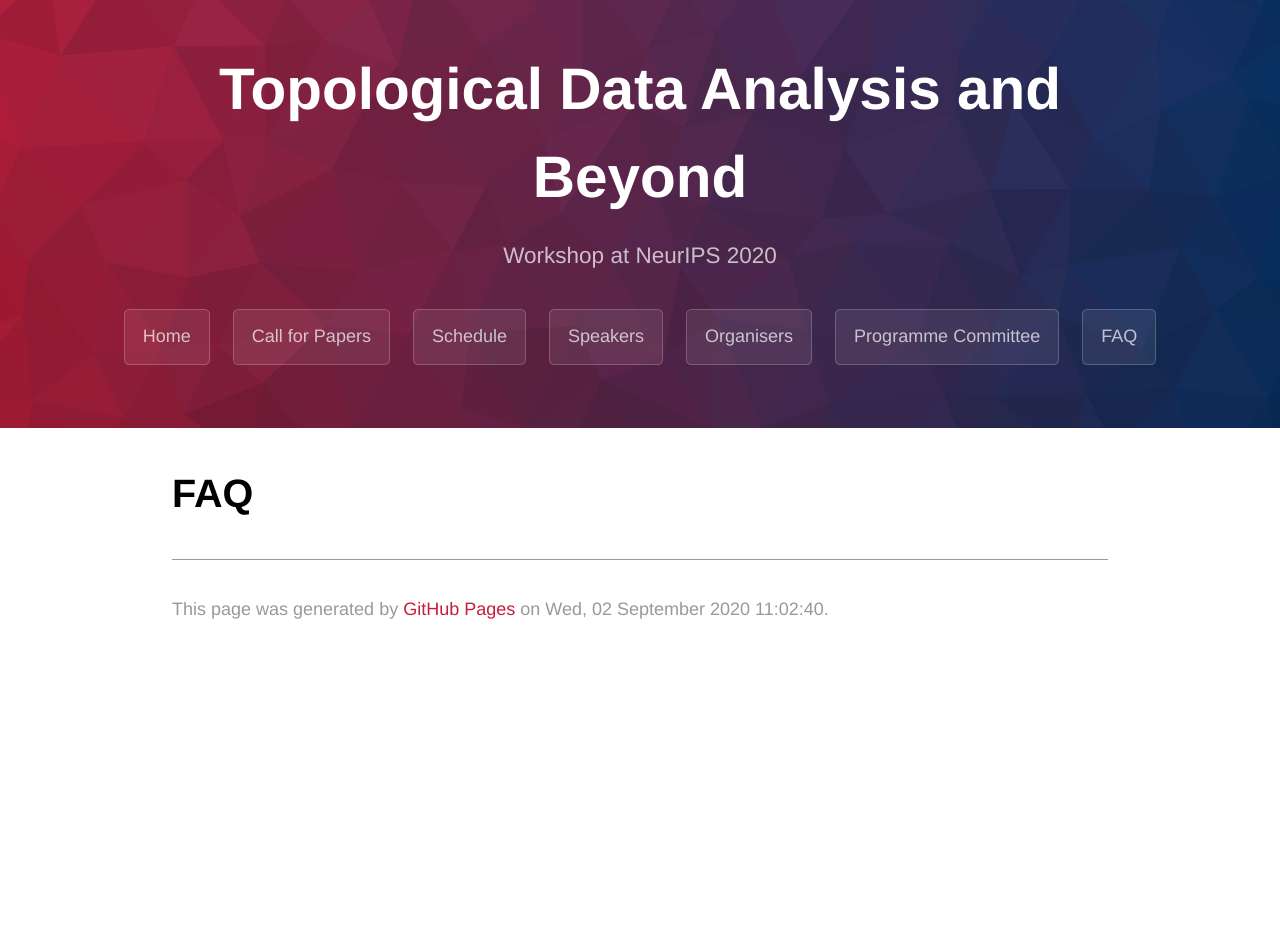
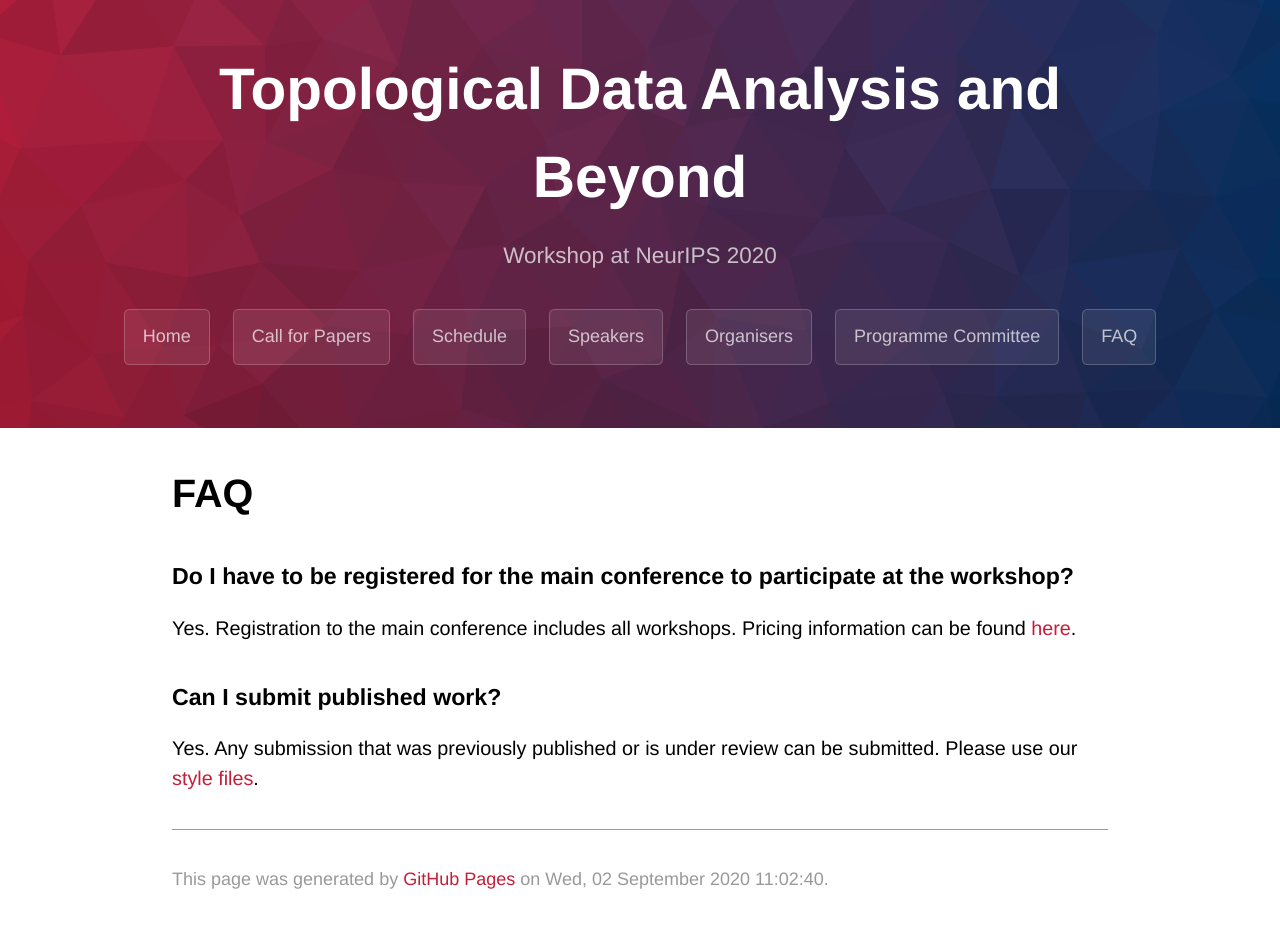
Before and after one commit to tda-in-ml/tda-in-ml.github.io, a Jekyll site: the page built from faq.md, in a window 1280 px wide. Built offline with Jekyll 4.4.1, drawn with Linux system fonts in a browser that asks for light colours; some web fonts are replaced; our own code applies the rules of GitHub Pages for plain Markdown files; before the commit the page ends 900 px from its top, so only the background shows below that.

Commit message:
Added FAQs about registration and dual submission.

```diff
--- a/faq.md
+++ b/faq.md
@@ -3,3 +3,9 @@ layout: default
 ---
 
 # FAQ
+
+### Do I have to be registered for the main conference to participate at the workshop?
+Yes. Registration to the main conference includes all workshops. Pricing information can be found [here](https://nips.cc/Conferences/2020/Pricing2).
+
+### Can I submit published work?
+Yes. Any submission that was previously published or is under review can be submitted. Please use our [style files](https://tda-in-ml.github.io/cfp#style).
```
